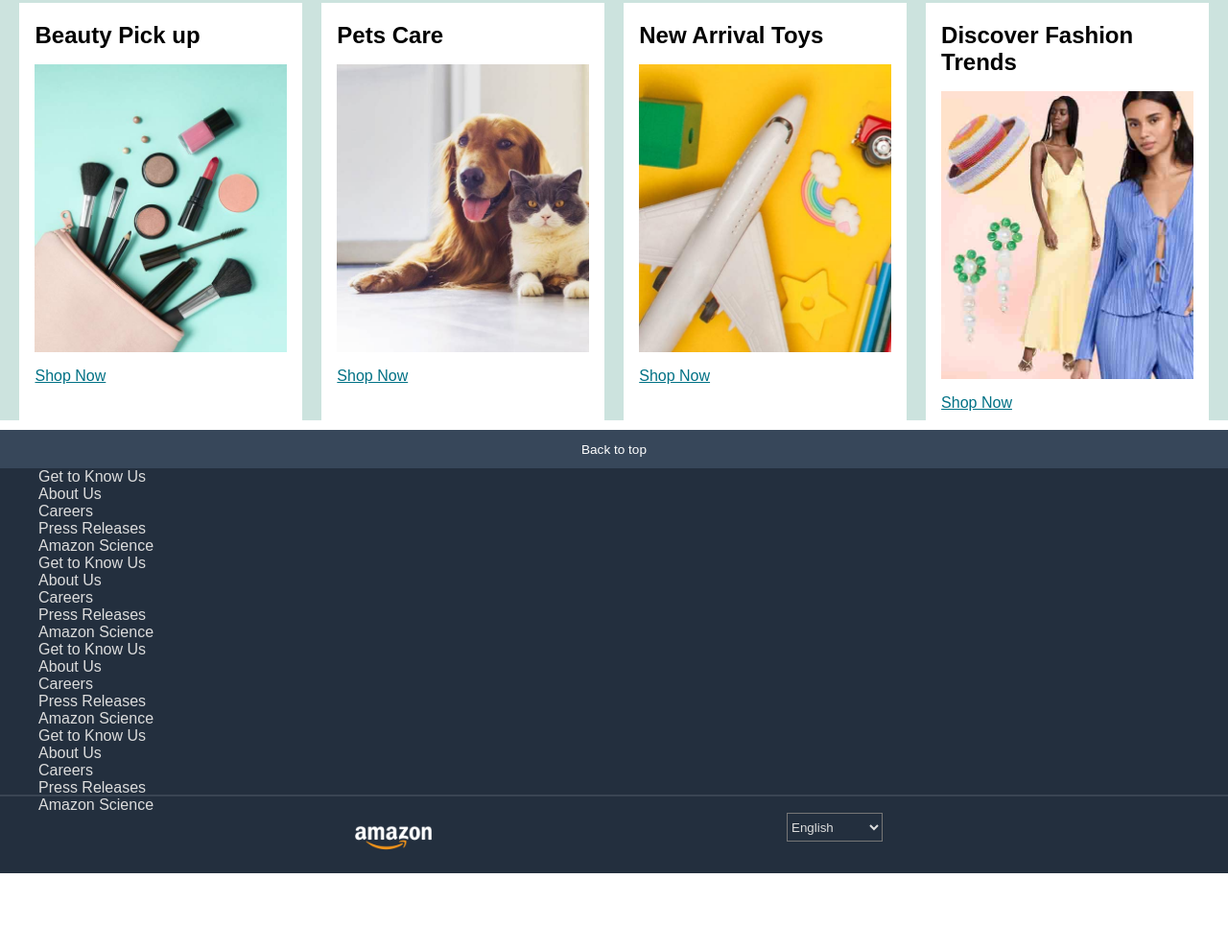
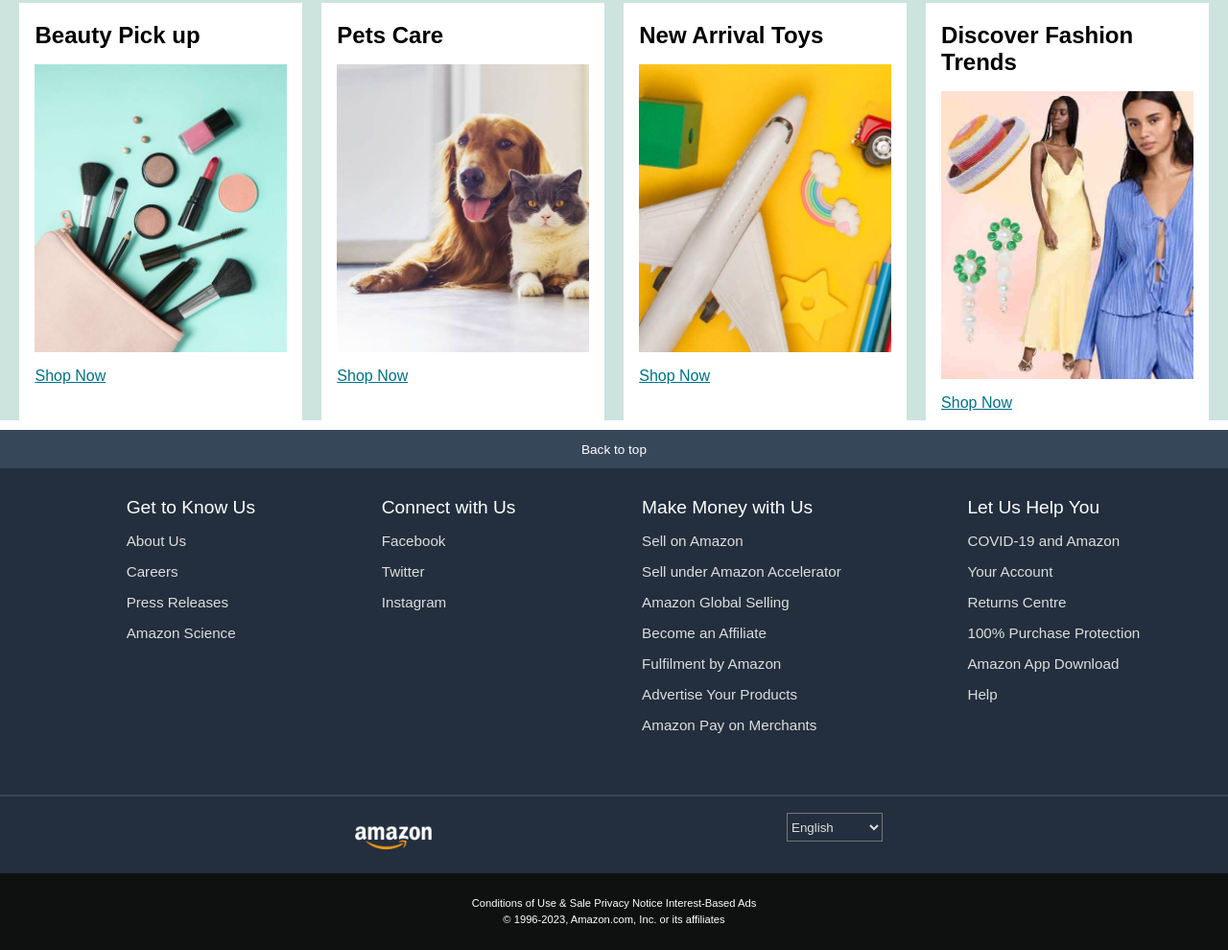
Before and after one commit to Neyvil/WEB-DEVLOPMENT, a plain HTML site: page Css folder/9.project/Amazonclone/index.html in a window 1280 px wide. Shown: the part 952-1942 px from the top of the page at 96% size. Before the commit the page ends 1877 px from the top, so only its background shows below. Drawn offline with Linux system fonts and the light colour scheme.

Commit message:
push final

```diff
--- a/Css folder/9.project/Amazonclone/index.html
+++ b/Css folder/9.project/Amazonclone/index.html
@@ -175,25 +175,29 @@
           <a href="#">Amazon Science</a>
         </ul>
         <ul>
-          <p>Get to Know Us</p>
-          <a href="#">About Us</a>
-          <a href="#">Careers</a>
-          <a href="#">Press Releases</a>
-          <a href="#">Amazon Science</a>
+          <p>Connect with Us</p>
+          <a href="#">Facebook </a>
+          <a href="#">Twitter</a>
+          <a href="#">Instagram</a>
         </ul>
         <ul>
-          <p>Get to Know Us</p>
-          <a href="#">About Us</a>
-          <a href="#">Careers</a>
-          <a href="#">Press Releases</a>
-          <a href="#">Amazon Science</a>
+          <p>Make Money with Us</p>
+          <a href="#">Sell on Amazon</a>
+          <a href="#">Sell under Amazon Accelerator</a>
+          <a href="#"> Amazon Global Selling </a>
+          <a href="#">Become an Affiliate</a>
+          <a href="#">Fulfilment by Amazon</a>
+          <a href="#">Advertise Your Products</a>
+          <a href="#">Amazon Pay on Merchants</a>
         </ul>
         <ul>
-          <p>Get to Know Us</p>
-          <a href="#">About Us</a>
-          <a href="#">Careers</a>
-          <a href="#">Press Releases</a>
-          <a href="#">Amazon Science</a>
+          <p>Let Us Help You</p>
+          <a href>COVID-19 and Amazon</a>
+          <a href>Your Account</a>
+          <a href>Returns Centre</a>
+          <a href>100% Purchase Protection</a>
+          <a href>Amazon App Download</a>
+          <a href>Help</a>
         </ul>
       </div>
       <div class="bottom-navbar">
@@ -204,6 +208,16 @@
           <option value="0">English</option>
         </select>
       </div>
+      <div class="panel4">
+        <div class="pages">
+          <a>Conditions of Use & Sale</a>
+          <a>Privacy Notice</a>
+          <a>Interest-Based Ads</a>
+        </div>
+        <div class="copyright">
+          <a>© 1996-2023, Amazon.com, Inc. or its affiliates</a>
+        </div>
+      </div>
     </footer>
   </body>
 </html>
--- a/Css folder/9.project/Amazonclone/style.css
+++ b/Css folder/9.project/Amazonclone/style.css
@@ -196,26 +196,26 @@
   font-size: 0.85rem;
 }
 
-.footpanel-2{
+.footpanel-2 {
   height: 340px;
   background-color: #232f3e;
   border-bottom: 2px solid #3a4553;
   color: #dddddd;
+  display: flex;
+  justify-content: space-evenly;
 }
-.footpanel-2 a{
+.footpanel-2 a {
   text-decoration: none;
   display: block;
   color: #dddddd;
+  font-size: 0.95rem;
+  margin-top: 15px;
 }
-.opt1 {
+.footpanel-2 p {
   margin-top: 30px;
   color: #ffffff;
-  font-size: 20px;
-  font-weight: 400;
-}
-.b p {
-  font-size: 14px;
-  margin-top: 15px;
+  font-size: 1.2rem;
+  font-weight: 500;
 }
 .bottom-navbar {
   background-color: #232f3e;
@@ -228,12 +228,25 @@
   height: 80px;
   width: 100px;
   margin-top: 15px;
-
 }
-.bottom-lang{
+.bottom-lang {
   height: 30px;
   width: 100px;
   margin-top: 17px;
-  background-color:  #232f3e;
+  background-color: #232f3e;
   color: #dddddd;
 }
+
+.panel4 {
+  height: 80px;
+  background-color: #0f1111;
+  color: white;
+  font-size: 0.7rem;
+  text-align: center;
+}
+.copyright {
+  padding-top: 5px;
+}
+.pages {
+  padding-top: 25px;
+}
```
